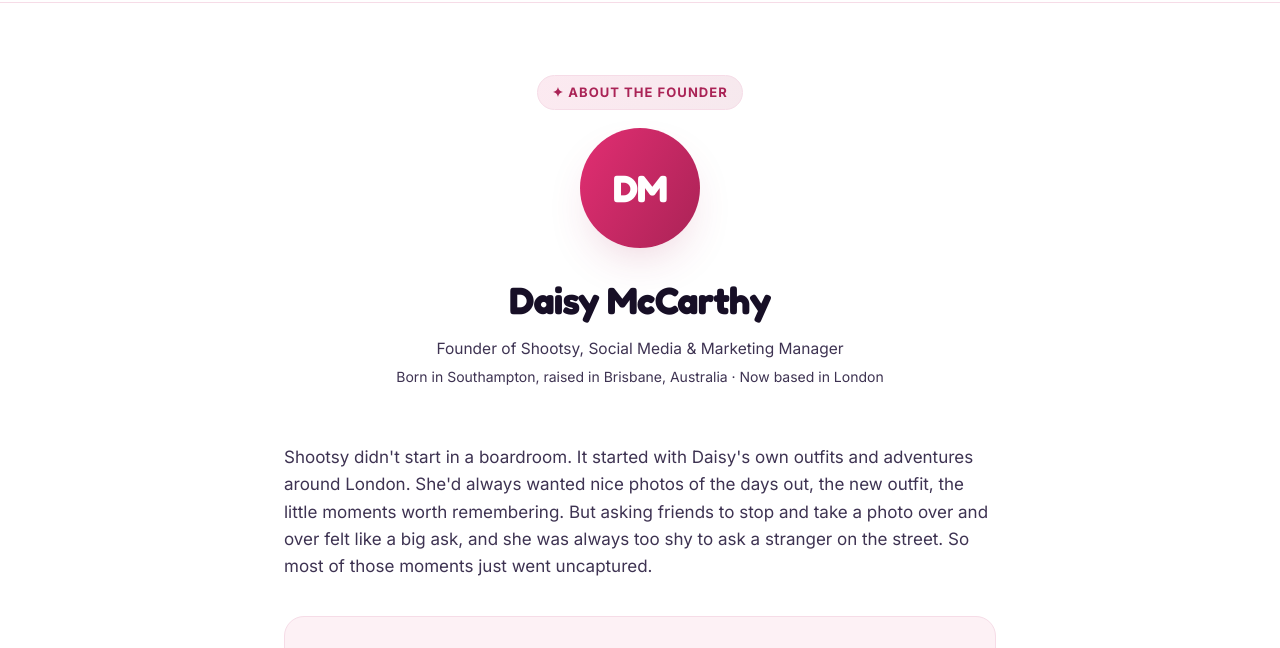
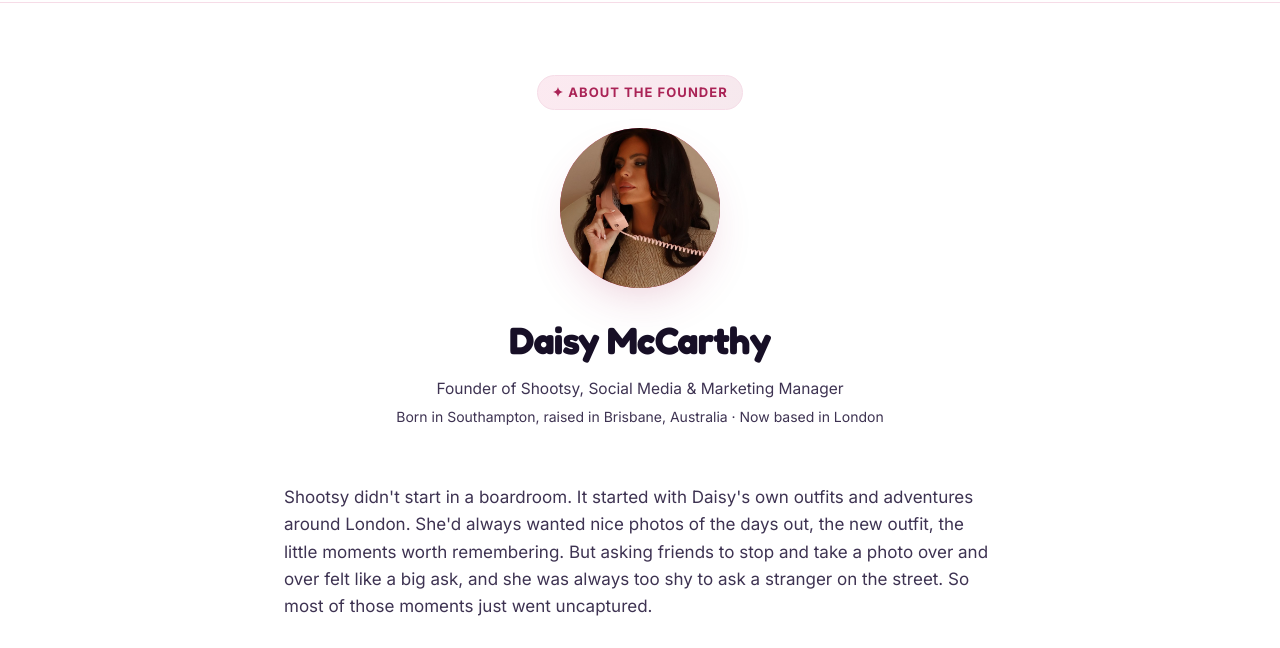
Before and after one commit to shootsy/shootsy-backend, a website: page public/about.html in a window 1280 px wide. Shown: the part 76-724 px from the top of the page. Drawn offline with Linux system fonts and the light colour scheme.

Commit message:
Add files via upload

```diff
--- a/public/about.html
+++ b/public/about.html
@@ -121,7 +121,7 @@
 <section class="founder-hero">
   <div class="container">
     <div class="eyebrow">✦ About the founder</div>
-    <div class="avatar-xl">DM</div>
+    <img class="avatar-xl" src="assets/daisy-founder.jpg" alt="Daisy McCarthy, founder of Shootsy" style="width:160px;height:160px;object-fit:cover;border-radius:50%;">
     <h1>Daisy McCarthy</h1>
     <p class="role">Founder of Shootsy, Social Media &amp; Marketing Manager</p>
     <p class="loc">Born in Southampton, raised in Brisbane, Australia · Now based in London</p>
```
